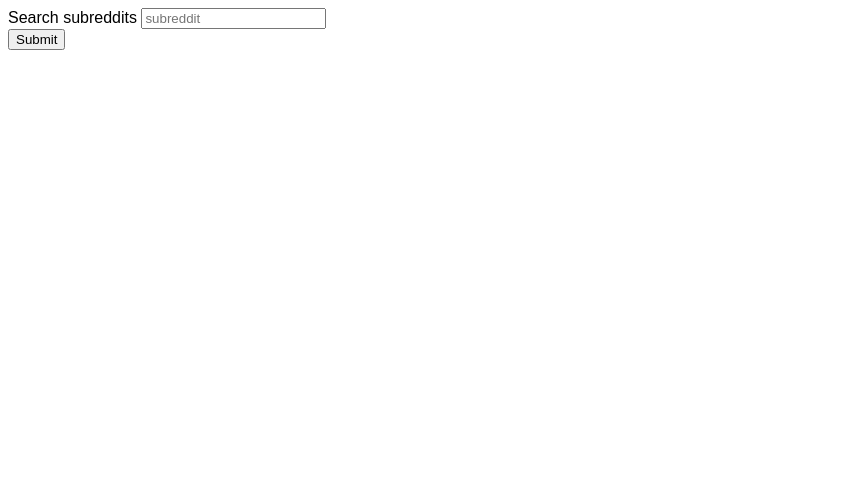
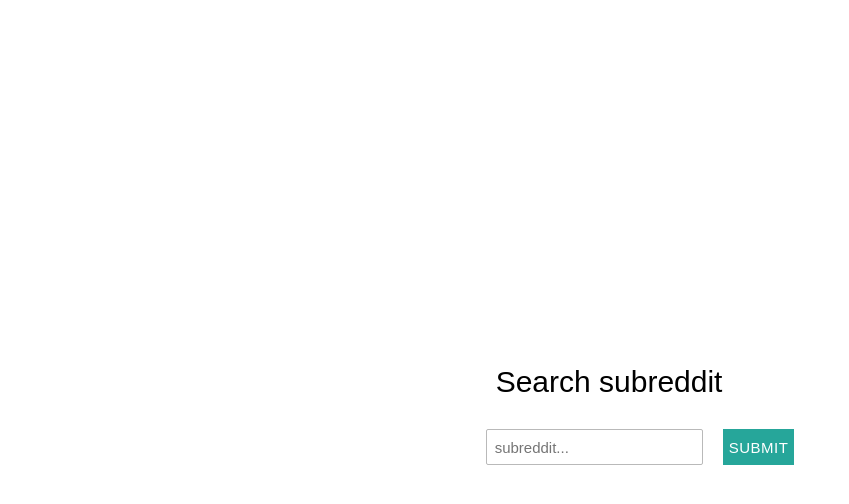
Before and after one commit to planeswalker1/fetch-fun, a plain HTML site: page index.html in a window 1280 px wide. Shown: the whole page, without its empty margins (0-849 px from the left). Drawn offline with Linux system fonts and the light colour scheme.

Commit message:
add form and post styles

```diff
--- a/index.html
+++ b/index.html
@@ -10,12 +10,14 @@
 </head>
 <body>
   <div class="container">
-    <form>
-      <div>
-        <label for="subreddit">Search subreddits</label>
-        <input id="subreddit" type="text" name="subreddit" placeholder="subreddit">
+    <form class="form">
+      <div class="form-group">
+        <label for="subreddit" class="title">Search subreddit</label>
+        <div class="flex">
+          <input id="subreddit" type="text" name="subreddit" placeholder="subreddit...">
+          <button type="submit">Submit</button>
+        </div>
       </div>
-      <button type="submit">Submit</button>
     </form>
 
     <div id="posts"></div>
--- a/main.css
+++ b/main.css
@@ -8,6 +8,103 @@ html {
   box-sizing: inherit;
 }
 
+html,
+body,
+.container {
+  height: 100%;
+}
+
+.container {
+  max-width: 1360px;
+  margin: 0 auto;
+}
+
 body {
   font-family: sans-serif;
+  margin: 0;
 }
+
+.form {
+  display: flex;
+  flex-direction: column;
+  justify-content: center;
+  align-items: center;
+  height: 100%;
+}
+
+.form--searched {
+  height: initial;
+  flex-direction: row;
+  justify-content: flex-start;
+  margin-left: 30px;
+}
+
+.title {
+  display: block;
+  font-size: 30px;
+  margin: 30px 10px;
+}
+
+input {
+  color: rgba(0, 0, 0, 0.8);
+  border: 1px solid #b9b9b9;
+  padding: 0px 8px;
+  font-size: 15px;
+  border-radius: 2px;
+  height: 36px;
+  outline: none;
+  margin-right: 20px;
+}
+
+.flex {
+  display: flex;
+  align-items: center;
+  justify-content: center;
+}
+
+button {
+  background-color: #26a69a;
+  border: none;
+  color: #fff;
+  display: inline-block;
+  outline: none;
+  height: 36px;
+  font-size: 15px;
+  letter-spacing: .5px;
+  text-align: center;
+  text-decoration: none;
+  text-transform: uppercase;
+
+  cursor: pointer;
+  transition: all .3s ease-out;
+}
+
+button:hover {
+  background-color: #2bbbad;
+}
+
+#posts {
+  display: flex;
+  flex-wrap: wrap;
+  justify-content: space-around;
+}
+
+#posts img {
+  width: 100%;
+}
+
+#posts a {
+  display: block;
+  margin: 50px 0;
+  width: 26%;
+}
+
+@media screen and (max-width: 961px) {
+  .form {
+    flex-direction: column;
+  }
+
+  #posts a {
+    width: 90%;
+  }
+}
--- a/main.js
+++ b/main.js
@@ -22,6 +22,7 @@ fetch('https://www.reddit.com/r/' + subreddit + '.json')
     // console.log(json.data.children);
     populatePosts(json.data.children);
   });
+  form.classList.add('form--searched');
 }
 
 // populate and append subreddit posts to dom
```
